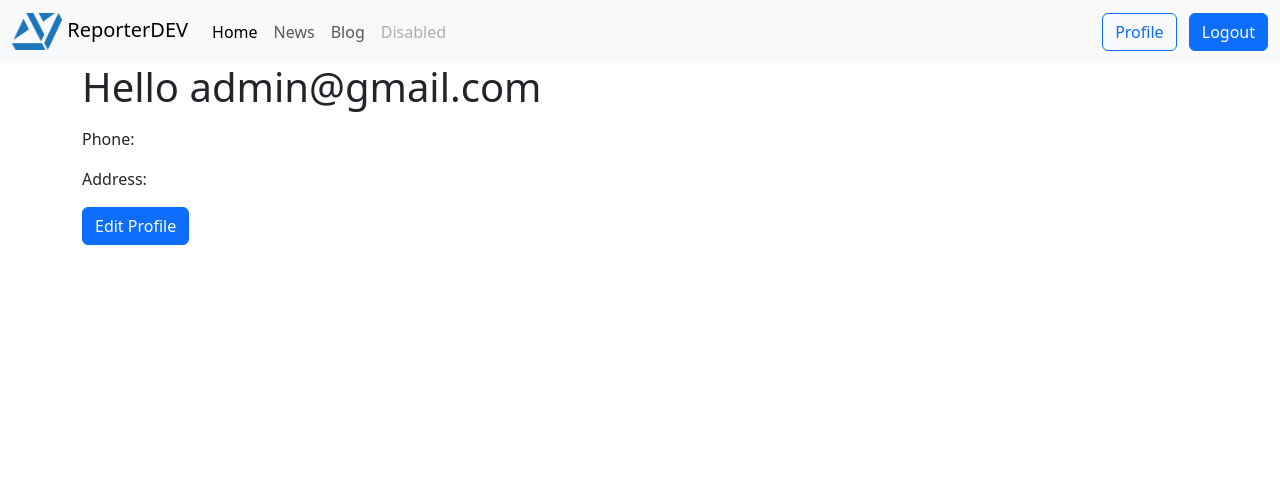
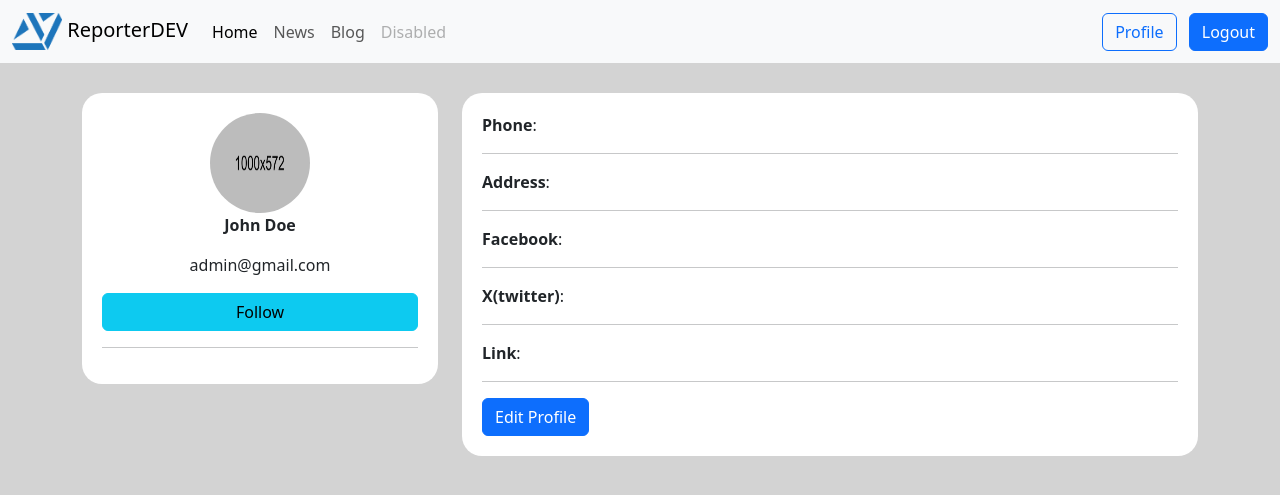
Before and after one commit to phantu279999/ReporterDEV, a Django app: page /accounts/profile/ in a window 1280 px wide. Shown: the top 495 px of the page. Run offline with Django 5.2, Linux system fonts and the light colour scheme; a user stored in the database is signed in; data comes from the database, SQL or seed files in the repository; both versions use the stored data as it was after the commit; some libraries are stand-ins or nearby versions.

Commit message:
update edit profile

```diff
--- a/accounts/forms.py
+++ b/accounts/forms.py
@@ -4,7 +4,6 @@ from .models import AuthorProfile
 
 
 class AuthorProfileForm(forms.ModelForm):
-
 	class Meta:
 		model = AuthorProfile
-		fields = ['bio', 'phone', 'address']
+		fields = ['full_name', 'bio', 'phone', 'address', 'link_facebook', 'link_x', 'link_other']
--- a/accounts/models.py
+++ b/accounts/models.py
@@ -83,12 +83,19 @@ class Reader(CustomUser):
 
 class AuthorProfile(models.Model):
 	user = models.OneToOneField(Author, on_delete=models.CASCADE)
+	full_name = models.CharField(max_length=50, blank=True)
+	avatar = models.ImageField(upload_to='avatar_user', blank=True)
 	bio = models.CharField(max_length=255, blank=True)
 	phone = models.CharField(max_length=11, blank=True)
 	address = models.CharField(max_length=50, blank=True)
 
+	link_facebook = models.CharField(max_length=100, blank=True)
+	link_x = models.CharField(max_length=100, blank=True)
+	link_other = models.CharField(max_length=100, blank=True)
+
 	def __str__(self):
 		return self.user.email
+
 
 @receiver(post_save, sender=Author)
 def create_author_profile(sender, instance, created, **kwargs):
--- /dev/null
+++ b/static/css/profile.css
@@ -0,0 +1,27 @@
+body {
+    background-color: lightgray
+}
+
+input {
+    width: 100%;
+}
+
+.info-author {
+    text-align: center;
+    background-color: #FFFFFF;
+    border-radius: 20px;
+    padding: 20px;
+}
+
+.info-author-2 {
+    background-color: #FFFFFF;
+    border-radius: 20px;
+    padding: 20px;
+}
+
+.avatar-author {
+    width: 100px;
+    height: 100px;
+    border-radius: 50%;
+    vertical-align: middle
+}
--- a/templates/accounts/profile.html
+++ b/templates/accounts/profile.html
@@ -1,4 +1,9 @@
 {% extends 'base.html' %}
+{% load static %}
+
+{% block stylesheets %}
+    <link rel="stylesheet" type="text/css" href="{% static 'css/profile.css' %}"/>
+{% endblock %}
 
 {% block title %}
     Login
@@ -6,14 +11,43 @@
 
 
 {% block content %}
-    <h1>Hello {{ profile.user.email }}</h1>
-    <p>{{ profile.bio }}</p>
-    <p>Phone: {{ profile.phone }}</p>
-    <p>Address: {{ profile.address }}</p>
-    <!-- Button trigger modal -->
-    <button type="button" class="btn btn-primary" data-toggle="modal" data-target="#editProfileModal">
-        Edit Profile
-    </button>
+    <div class="row" style="margin-top: 30px;">
+        <div class="col-lg-4 col-md-6 col-12">
+            <div class="info-author">
+                {% if profile.avatar %}
+                    <img src="/media/{{ profile.avatar }}" alt="avatar_author" class="avatar-author">
+                {% else %}
+                    <img src="/media/example.jpg" alt="avatar_author" class="avatar-author">
+                {% endif %}
+                {% if profile.full_name %}
+                    <p><b>{{ profile.full_name }}</b></p>
+                {% else %}
+                    <p><b>John Doe</b></p>
+                {% endif %}
+                <p>{{ profile.user.email }}</p>
+                <button class="btn btn-info" style="width: 100%">Follow</button>
+                <hr>
+                <p>{{ profile.bio }}</p>
+            </div>
+        </div>
+        <div class="col-lg-8 col-md-6 col-12">
+            <div class="info-author-2">
+                <p><b>Phone</b>: {{ profile.phone }}</p>
+                <hr>
+                <p><b>Address</b>: {{ profile.address }}</p>
+                <hr>
+                <p><b>Facebook</b>: {{ profile.link_facebook }}</p>
+                <hr>
+                <p><b>X(twitter)</b>: {{ profile.link_x }}</p>
+                <hr>
+                <p><b>Link</b>: {{ profile.link_other }}</p>
+                <hr>
+                <button type="button" class="btn btn-primary" data-toggle="modal" data-target="#editProfileModal">
+                    Edit Profile
+                </button>
+            </div>
+        </div>
+    </div>
 
     {% include 'accounts/edit_profile_modal.html' %}
 {% endblock %}
--- a/templates/base.html
+++ b/templates/base.html
@@ -14,6 +14,9 @@
     <meta name="geo.placename" content="Hung Yen"/>
     <meta name="google" content="nositelinkssearchbox"/>
     <link rel="icon" href="/media/icon_web.png" type="image/x-icon"/>
+    {% block seo %}
+
+    {% endblock %}
     <script type="application/ld+json">
         {
             "@context": "http://schema.org",
@@ -59,6 +62,9 @@
     {% block stylesheets %}
         <link rel="stylesheet" type="text/css" href="{% static 'css/project.css' %}">
     {% endblock %}
+    <style>{% block style %}
+
+    {% endblock %}</style>
     <title>{% block title %}
 
     {% endblock %}</title>
```
Also changed, not shown: templates/news/list_news.html (+11 -0 lines), db.sqlite3.
